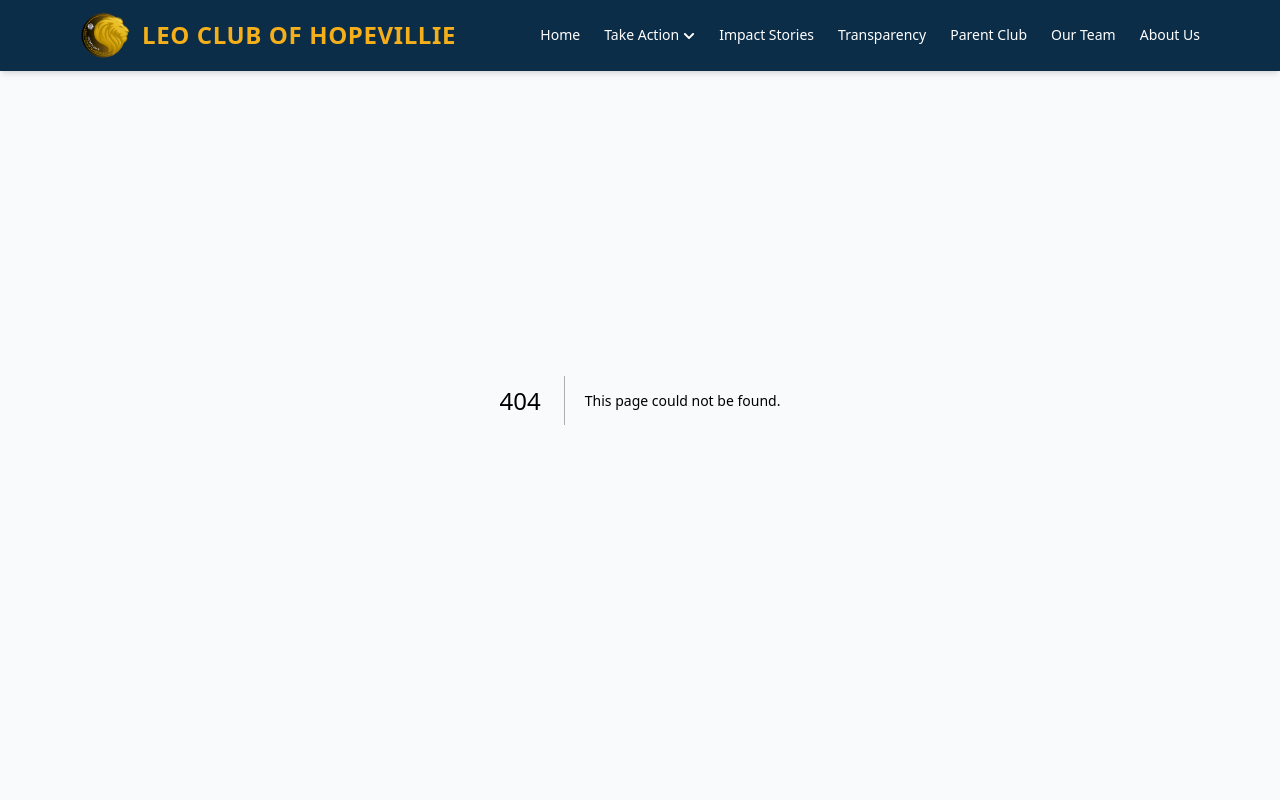
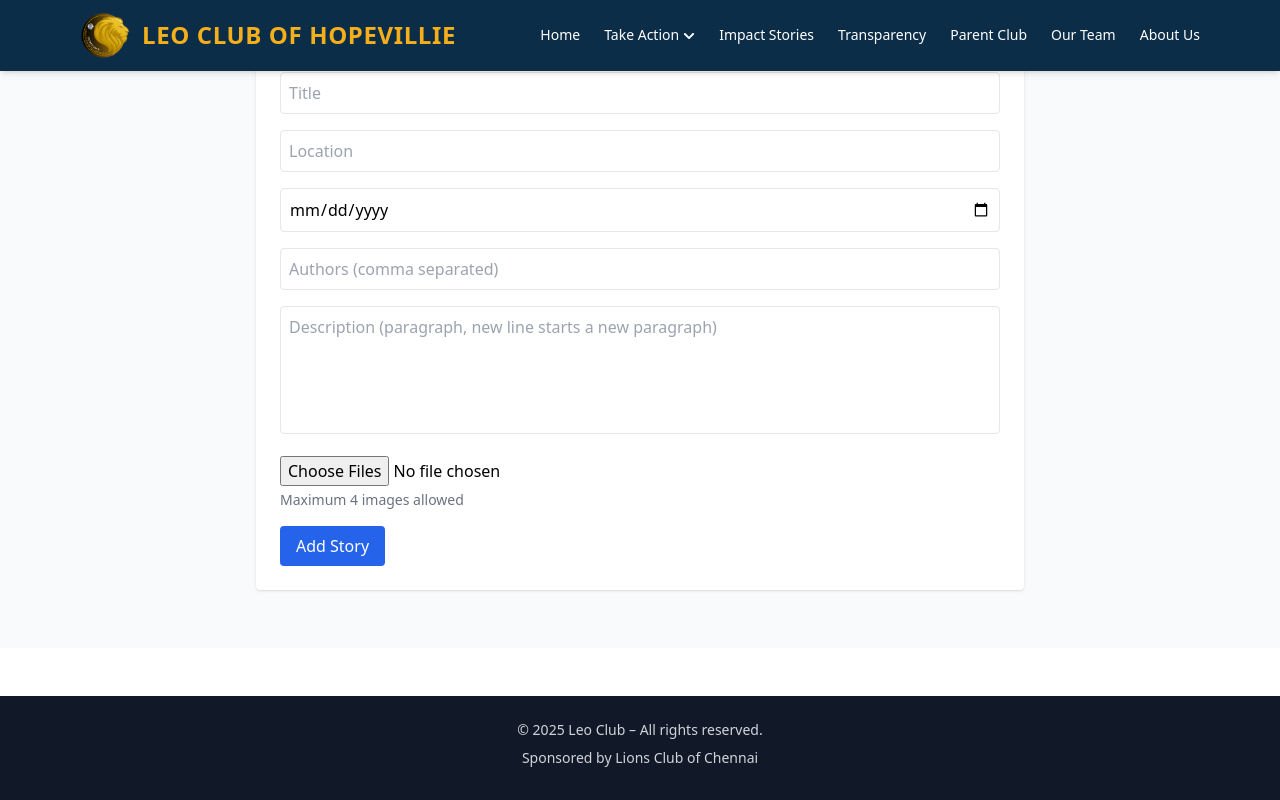
Before and after one commit to spaceathome100/leo-cub-website, a Next.js app in the folder leo-club-website/: page /admin/stories/new in a window 1280 px wide. Before the commit this address had no page. Shown: the top 800 px of the page. Built offline with nearby package versions, Linux system fonts and the light colour scheme.

Commit message:
fixed the AUTH and added the "add Story feature"

```diff
--- a/leo-club-website/app/admin/page.tsx
+++ b/leo-club-website/app/admin/page.tsx
@@ -1,16 +1,26 @@
 "use client";
 
 import { useState } from "react";
+import { useRouter } from "next/navigation";
 import { signInWithPopup, signOut } from "firebase/auth";
 import { auth, provider } from "@/lib/firebase";
 
 export default function AdminPage() {
   const [user, setUser] = useState<any>(null);
+  const router = useRouter();
 
   // Google Login
   const handleLogin = async () => {
     try {
       const result = await signInWithPopup(auth, provider);
+
+      // ✅ Only allow your email
+      if (result.user.email !== "hariatprojects@gmail.com") {
+        alert("Unauthorized email. Access denied.");
+        await signOut(auth);
+        return;
+      }
+
       setUser(result.user);
       console.log("Logged in:", result.user);
     } catch (error) {
@@ -31,7 +41,7 @@ export default function AdminPage() {
 
   return (
     <div className="flex h-screen items-center justify-center bg-gray-100">
-      <div className="bg-white p-8 rounded-2xl shadow-lg text-center w-[350px]">
+      <div className="bg-white p-8 rounded-2xl shadow-lg text-center w-[400px]">
         {!user ? (
           <>
             <h1 className="text-2xl font-bold mb-6">Leo Club Admin Login</h1>
@@ -44,16 +54,36 @@ export default function AdminPage() {
           </>
         ) : (
           <>
-            <h1 className="text-2xl font-bold mb-4">Welcome, {user.displayName}</h1>
-            <img
-              src={user.photoURL}
-              alt="Profile"
-              className="mx-auto w-16 h-16 rounded-full mb-4"
-            />
-            <p className="text-gray-600 mb-6">{user.email}</p>
+            {/* ✅ Admin Dashboard */}
+            <h1 className="text-2xl font-bold mb-4">Admin Dashboard</h1>
+            <p className="text-gray-600 mb-6">
+              Welcome, {user.displayName}! 🎉
+            </p>
+
+            {/* Example Admin Actions */}
+            <div className="space-y-4">
+              <button
+                className="w-full bg-blue-500 text-white py-2 px-4 rounded-lg hover:bg-blue-600 transition"
+              >
+                📌 Manage Blood Requests
+              </button>
+
+              <button
+                onClick={() => router.push("/admin/stories/new")}
+                className="w-full bg-green-500 text-white py-2 px-4 rounded-lg hover:bg-green-600 transition"
+              >
+                📝 Add New Impact Story
+              </button>
+
+              <button className="w-full bg-yellow-500 text-white py-2 px-4 rounded-lg hover:bg-yellow-600 transition">
+                👥 Manage Team Members
+              </button>
+            </div>
+
+            {/* Logout */}
             <button
               onClick={handleLogout}
-              className="w-full bg-gray-800 text-white py-2 px-4 rounded-lg hover:bg-gray-900 transition"
+              className="mt-6 w-full bg-gray-800 text-white py-2 px-4 rounded-lg hover:bg-gray-900 transition"
             >
               Logout
             </button>
--- /dev/null
+++ b/leo-club-website/app/admin/stories/new/page.tsx
@@ -0,0 +1,7 @@
+"use client";
+
+import AddImpactStory from "@/components/AddImpactStory";
+
+export default function NewStoryPage() {
+  return <AddImpactStory />;
+}
--- /dev/null
+++ b/leo-club-website/components/AddImpactStory.tsx
@@ -0,0 +1,164 @@
+"use client";
+import { useState } from "react";
+import { db, storage } from "@/lib/firebase";
+import { collection, addDoc, serverTimestamp } from "firebase/firestore";
+import { ref, uploadBytes, getDownloadURL } from "firebase/storage";
+
+const AddImpactStory = () => {
+  const [title, setTitle] = useState("");
+  const [location, setLocation] = useState("");
+  const [date, setDate] = useState("");
+  const [authors, setAuthors] = useState("");
+  const [description, setDescription] = useState("");
+  const [images, setImages] = useState<File[]>([]);
+  const [loading, setLoading] = useState(false);
+
+  const handleImageChange = (e: React.ChangeEvent<HTMLInputElement>) => {
+    if (!e.target.files) return;
+    const selectedFiles = Array.from(e.target.files);
+    if (selectedFiles.length + images.length > 4) {
+      alert("You can upload a maximum of 4 images.");
+      return;
+    }
+    setImages([...images, ...selectedFiles]);
+  };
+
+  const removeImage = (index: number) => {
+    setImages(images.filter((_, i) => i !== index));
+  };
+
+  const handleSubmit = async (e: React.FormEvent) => {
+    e.preventDefault();
+    setLoading(true);
+
+    try {
+      // upload images and get URLs
+      const imageUrls = await Promise.all(
+        images.map(async (file) => {
+          const storageRef = ref(storage, `impact-stories/${file.name}`);
+          await uploadBytes(storageRef, file);
+          return await getDownloadURL(storageRef);
+        })
+      );
+
+      // auto-generate slug from title
+      const slug = title.toLowerCase().replace(/\s+/g, "-");
+
+      // split description into paragraphs
+      const content = description.split("\n").filter((p) => p.trim() !== "");
+
+      await addDoc(collection(db, "impact_stories"), {
+        title,
+        slug,
+        location,
+        date,
+        authors: authors.split(",").map((a) => a.trim()),
+        description,
+        images: imageUrls,
+        content,
+        createdAt: serverTimestamp(),
+      });
+
+      alert("Story added successfully!");
+      setTitle("");
+      setLocation("");
+      setDate("");
+      setAuthors("");
+      setDescription("");
+      setImages([]);
+    } catch (err) {
+      console.error(err);
+      alert("Failed to add story.");
+    } finally {
+      setLoading(false);
+    }
+  };
+
+  return (
+    <div className="max-w-3xl mx-auto p-6 bg-white rounded shadow">
+      <h2 className="text-2xl font-bold mb-4">Add Impact Story</h2>
+      <form onSubmit={handleSubmit} className="space-y-4">
+        <input
+          type="text"
+          placeholder="Title"
+          value={title}
+          onChange={(e) => setTitle(e.target.value)}
+          className="w-full border p-2 rounded"
+          required
+        />
+        <input
+          type="text"
+          placeholder="Location"
+          value={location}
+          onChange={(e) => setLocation(e.target.value)}
+          className="w-full border p-2 rounded"
+          required
+        />
+        <input
+          type="date"
+          value={date}
+          onChange={(e) => setDate(e.target.value)}
+          className="w-full border p-2 rounded"
+          required
+        />
+        <input
+          type="text"
+          placeholder="Authors (comma separated)"
+          value={authors}
+          onChange={(e) => setAuthors(e.target.value)}
+          className="w-full border p-2 rounded"
+          required
+        />
+        <textarea
+          placeholder="Description (paragraph, new line starts a new paragraph)"
+          value={description}
+          onChange={(e) => setDescription(e.target.value)}
+          className="w-full border p-2 rounded h-32 resize-none"
+          required
+        ></textarea>
+
+        <div>
+          <input
+            type="file"
+            multiple
+            accept="image/*"
+            onChange={handleImageChange}
+            className="w-full"
+          />
+          <p className="text-sm text-gray-500 mt-1">Maximum 4 images allowed</p>
+        </div>
+
+        {images.length > 0 && (
+          <div className="flex gap-2 flex-wrap mt-2">
+            {images.map((img, idx) => (
+              <div key={idx} className="relative">
+                <img
+                  src={URL.createObjectURL(img)}
+                  alt="preview"
+                  className="w-20 h-20 object-cover rounded border"
+                />
+                <button
+                  type="button"
+                  onClick={() => removeImage(idx)}
+                  className="absolute top-0 right-0 bg-red-500 text-white text-xs px-1 rounded"
+                >
+                  x
+                </button>
+              </div>
+            ))}
+          </div>
+        )}
+
+        <button
+          type="submit"
+          disabled={loading}
+          className="bg-blue-600 text-white px-4 py-2 rounded hover:bg-blue-700"
+        >
+          {loading ? "Uploading..." : "Add Story"}
+        </button>
+      </form>
+    </div>
+  );
+};
+
+export default AddImpactStory;
--- a/leo-club-website/lib/firebase.ts
+++ b/leo-club-website/lib/firebase.ts
@@ -1,25 +1,22 @@
-// /lib/firebase.ts
 import { initializeApp } from "firebase/app";
 import { getFirestore } from "firebase/firestore";
 import { getAuth, GoogleAuthProvider } from "firebase/auth";
+import { getStorage } from "firebase/storage"; // ✅ add this
 
 const firebaseConfig = {
   apiKey: "AIzaSyBrJBoj6n-x4ZVG9X30tahPRQD1rxmLLNc",
   authDomain: "leo-club-website-01.firebaseapp.com",
   projectId: "leo-club-website-01",
-  storageBucket: "leo-club-website-01.appspot.com",
+  storageBucket: "leo-club-website-01.firebasestorage.app",
   messagingSenderId: "463663143306",
-  appId: "1:463663143306:web:d7d31d97ea6d24c5c51073"
+  appId: "1:463663143306:web:d7d31d97ea6d24c5c51073",
 };
 
-// Initialize Firebase
 const app = initializeApp(firebaseConfig);
 
-// Firestore
 const db = getFirestore(app);
-
-// Auth
 const auth = getAuth(app);
 const provider = new GoogleAuthProvider();
+const storage = getStorage(app); // ✅ initialize storage
 
-export { db, auth, provider };
+export { db, auth, provider, storage }; // ✅ export storage too
```
Also changed, not shown: leo-club-website/cors.json (added, +7 -0 lines).
